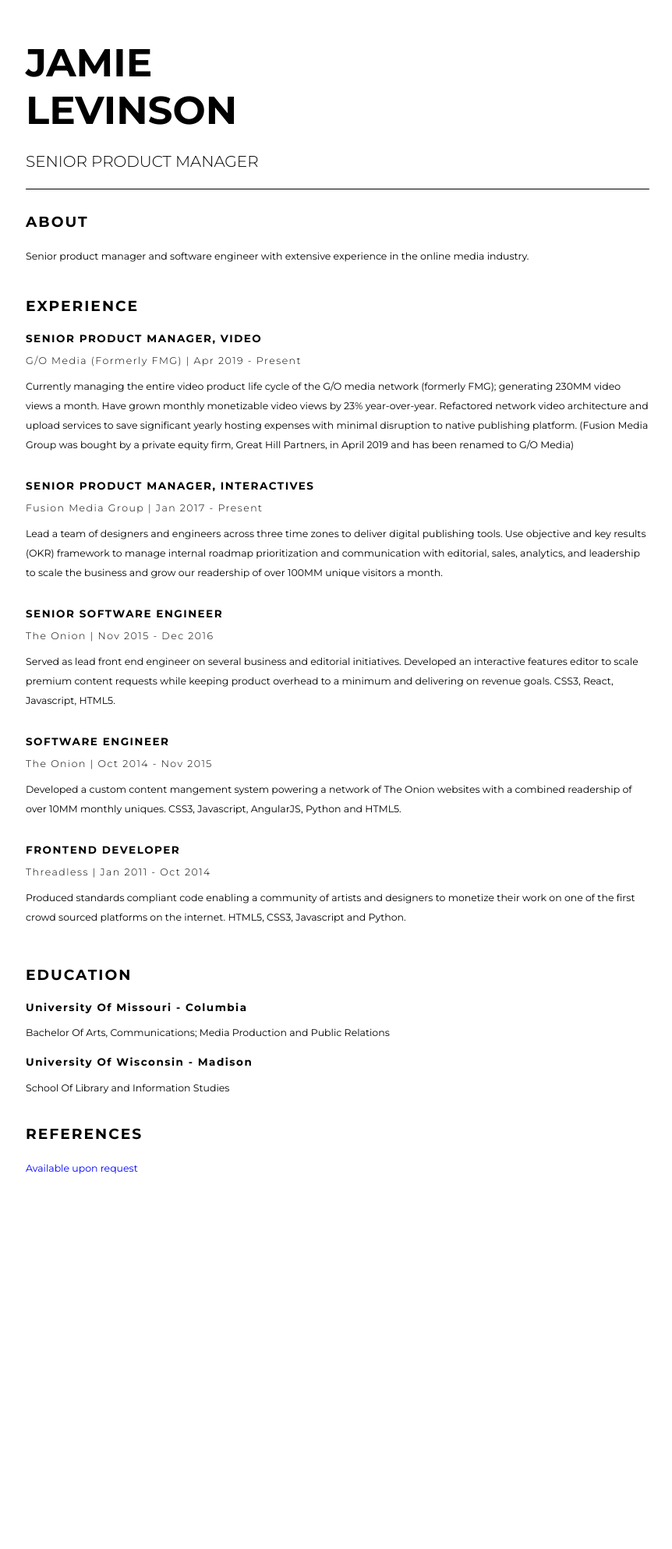
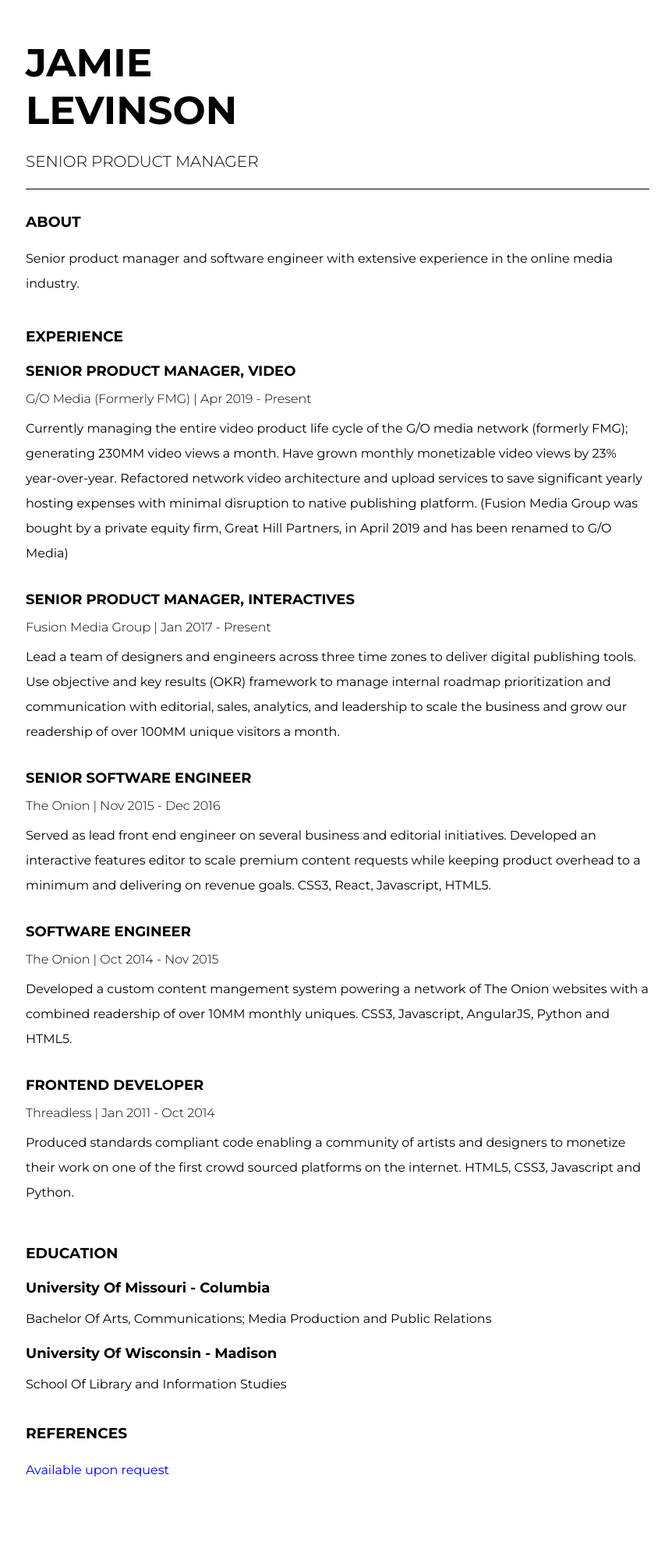
Before and after one commit to jmelvnsn/jamie-levinson, a Jekyll site: the page built from index.html, in a window 1280 px wide. Shown: the whole page at 78% size, without its empty margins (207-1069 px from the left). Built offline with Jekyll 4.4.1, drawn with Linux system fonts in a browser that asks for light colours; before the commit the page ends 1596 px from its top, so only the background shows below that.

Commit message:
Size updates

```diff
--- a/_sass/main.scss
+++ b/_sass/main.scss
@@ -21,7 +21,7 @@
 }
 
 p {
-	font-size: 12.5px;
+	font-size: 16px;
 	line-height: 2;
 }
 
@@ -41,23 +41,20 @@
 }
 
 h3 {
-	letter-spacing: 2px;
 	margin-bottom: 20px;
 	text-transform: uppercase;
 }
 
 h4 {
-	font-size: 13.5px;
+	font-size: 18px;
 	font-weight: 700;
-	letter-spacing: 1.5px;
 	line-height: 1.5;
 	margin-bottom: 10px;
 }
 
 h5 {
-	font-size: 12.5px;
+	font-size: 16px;
 	font-weight: 300;
-	letter-spacing: 1.5px;
 	line-height: 1.5;
 	margin-bottom: 10px;
 }
--- a/index.html
+++ b/index.html
@@ -77,6 +77,8 @@
 		<p>School Of Library and Information Studies</p>
 	</section>
 
+	<div class="print-page-break"></div>
+
 	<h3>References</h3>
 
 	<section class="references">
```
